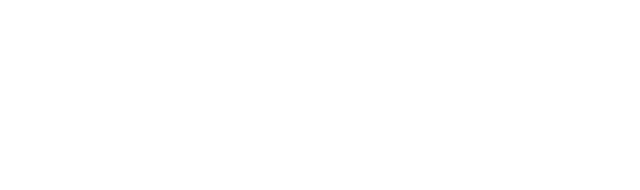
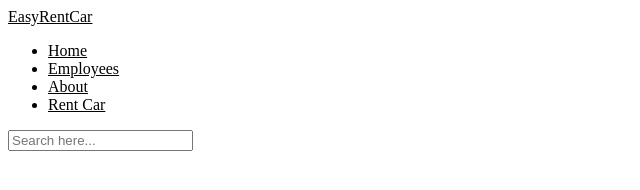
Before and after one commit to dinithimendis/Car_rental_system, a plain HTML site: page Frontent/index.html in a window 1280 px wide. Shown: the whole page, without its empty margins (0-640 px from the left). Drawn offline with Linux system fonts and the light colour scheme.

Commit message:
content update

```diff
--- a/Frontent/index.html
+++ b/Frontent/index.html
@@ -8,5 +8,23 @@
 </head>
 <body>
 
+<!-- Navbar -->
+
+<header>
+    <div class="nav container">
+        <i class='bx bx-menu' id="menu-icon"></i>
+        <a class="logo" href="#" style="color:#000000">Easy<span>RentCar</span></a>
+        <ul class="navbar">
+            <li><a class="active" href="#home" style="color:#000000">Home</a></li>
+            <li><a href="#cars" style="color:#000000">Employees</a></li>
+            <li><a href="#about" style="color:#000000">About</a></li>
+            <li><a href="../Frontend/pages/LoginForm.html" style="color:#000000">Rent Car</a></li>
+        </ul>
+        <i class='bx bx-search' id="search-icon"></i>
+        <div class="search-box container">
+            <input id="" name="" placeholder="Search here..." type="search">
+        </div>
+    </div>
+</header>
 </body>
 </html>
```
